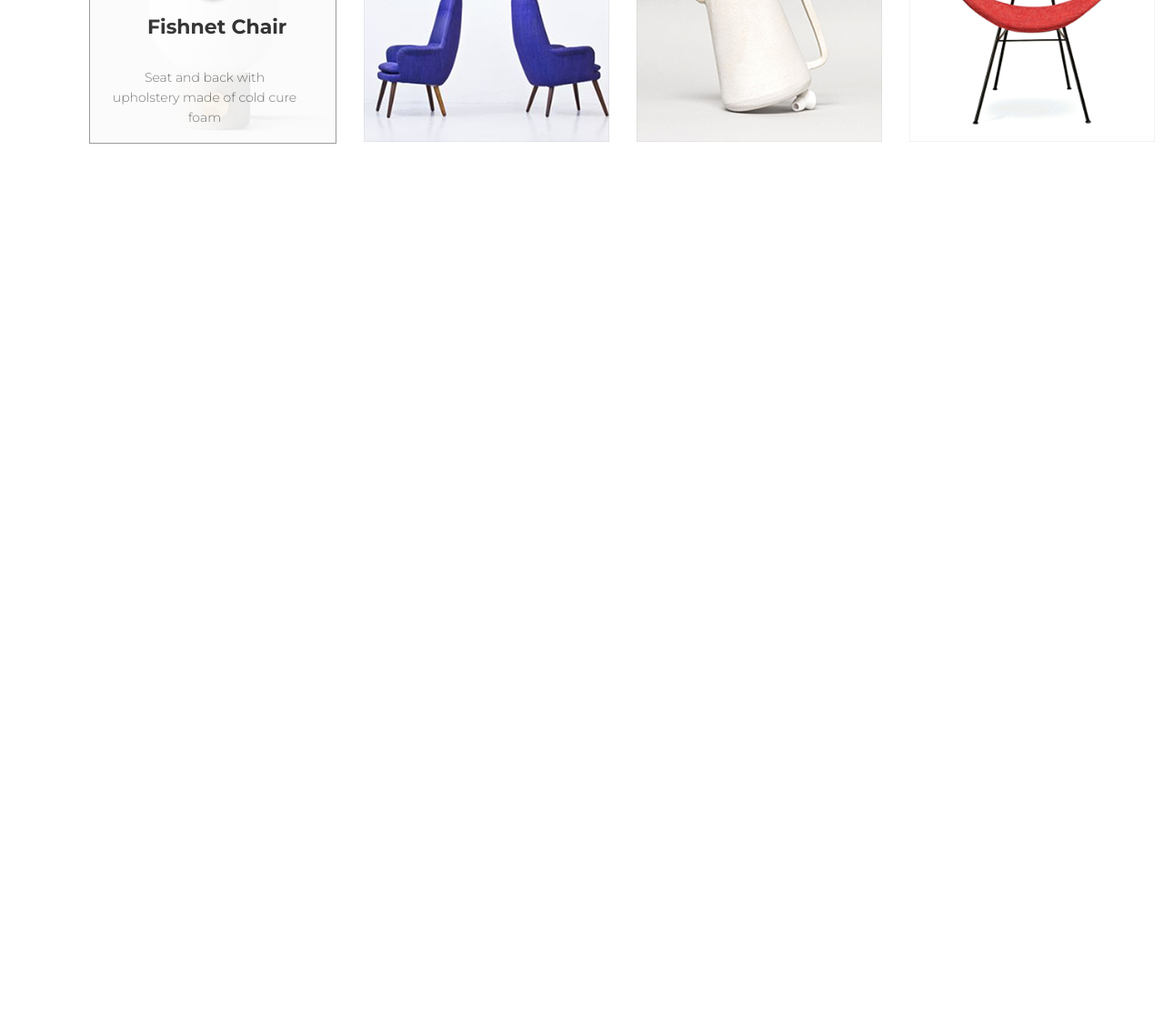
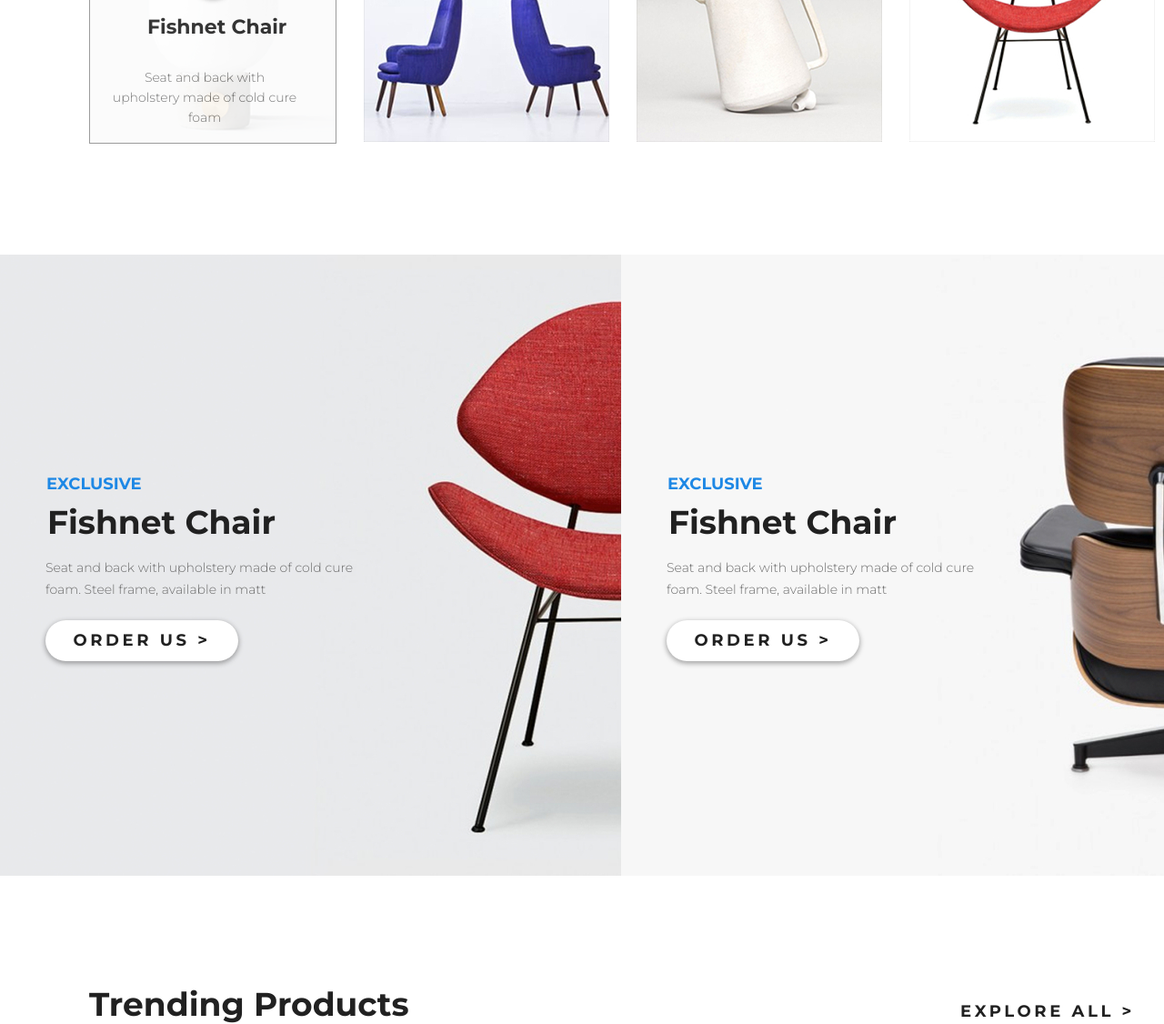
Before and after one commit to Solda-git/html-css, a plain HTML site: page Project/index.html in a window 1280 px wide. Shown: the part 1229-2355 px from the top of the page at 91% size. Before the commit the page ends 1509 px from the top, so only its background shows below. Drawn offline with Linux system fonts and the light colour scheme.

Commit message:
Lesson 6 trending block. Commit 1

```diff
--- a/Project/index.html
+++ b/Project/index.html
@@ -58,12 +58,31 @@
                 <div class="img-product"><img src="img/product-2.jpg" alt=""></div>
                 <div class="img-product"><img src="img/product-3.jpg" alt=""></div>
                 <div class="img-product"><img src="img/product-4.jpg" alt=""></div>
-
            </div>
       </div>
+
+      <div class="exclusive1">
+          <div class="big-imgs promo1">
+              <p class="exclusive-blue">exclusive</p>
+              <h2 class="exclusive-header">Fishnet Chair</h2>
+              <p class="exclusive-text">Seat and back with upholstery made of cold cure foam. Steel frame, available in matt</p>
+              <div class="button exclusive-button">Order Us</div>
+          </div>
+          <div class="big-imgs promo">
+              <p class="exclusive-blue">exclusive</p>
+              <h2 class="exclusive-header">Fishnet Chair</h2>
+              <p class="exclusive-text">Seat and back with upholstery made of cold cure foam. Steel frame, available in matt</p>
+              <div class="button exclusive-button">Order Us</div>
+          </div>
+      </div>
+      <div class="trending">
+          <div class="trending-prod">Trending Products</div>
+          <div class="exploreall trending-exploreall">
+                  <a href="#" class="exploreall-link">explore all</a>
+          </div>
+
+      </div>
       <!--
-      <div class="exclusive"></div>
-      <div class="trending"></div>
       <div class="hot-deal"></div>
       <div class="exclusive2"></div>
       <div class="mobile"></div>
--- a/Project/style.css
+++ b/Project/style.css
@@ -283,7 +283,6 @@ nav .nav-link:hover {
 
 }
 
-
 .img-product {
     margin-top:120px;
     float:left;
@@ -298,7 +297,6 @@ nav .nav-link:hover {
 .big-imgs{
     width: 50%;
     height: 683px;
-
     float:left;
 }
 
```
